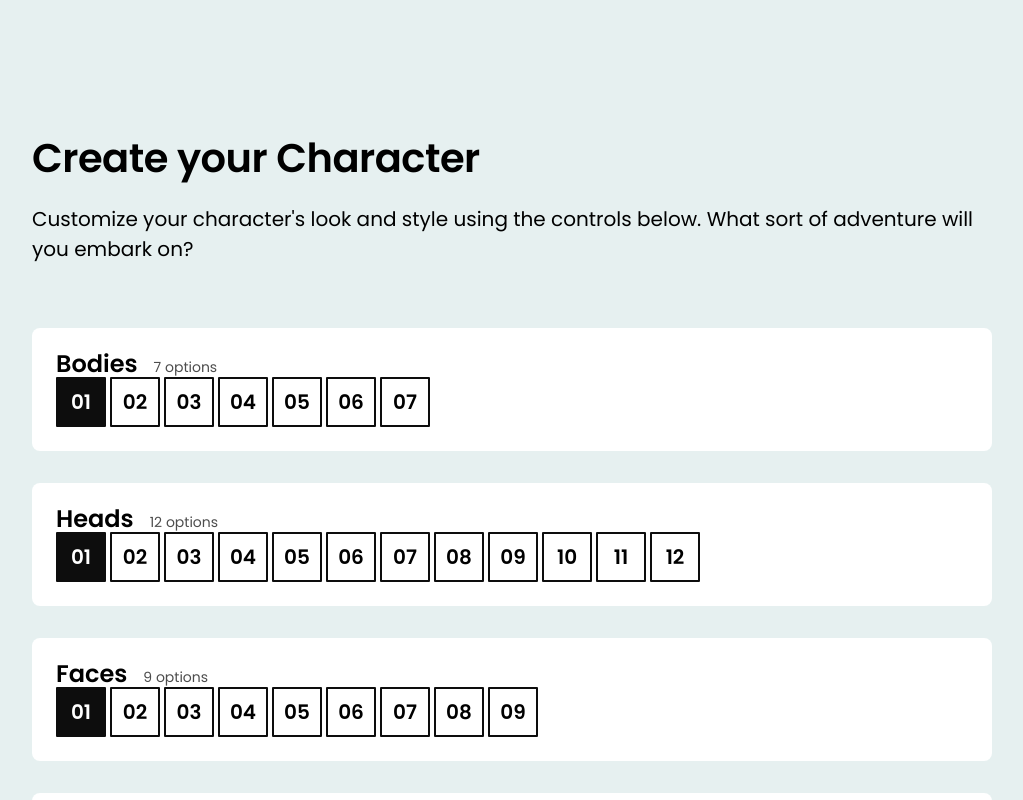
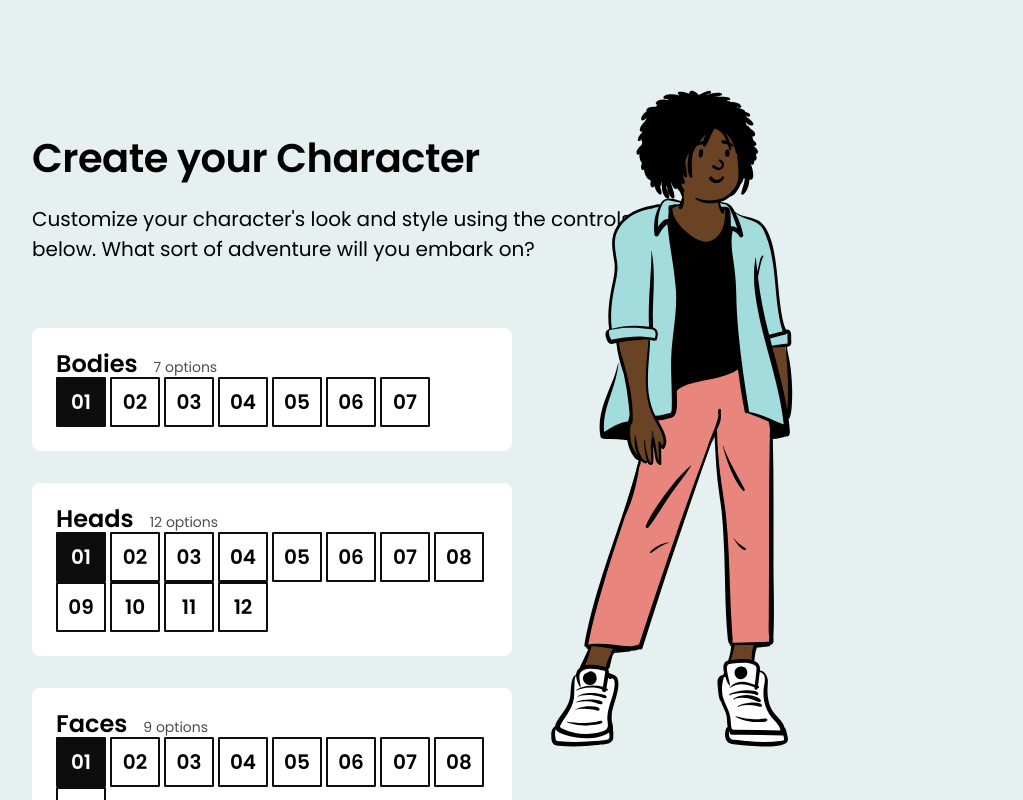
Before and after one commit to vegar/css-for-js, a React (Create React App) app in the folder m2/character-creator/: page / in a window 1280 px wide. Shown: the top 800 px of the page, without its empty margins (128-1151 px from the left). Built offline with nearby package versions, Linux system fonts and the light colour scheme.

Commit message:
ex2 character layout

```diff
--- a/m2/character-creator/src/components/Character/Character.module.css
+++ b/m2/character-creator/src/components/Character/Character.module.css
@@ -1,4 +1,5 @@
 .character {
   /* Fill the available container height */
   height: 100%;
+  min-height: 500px;
 }
--- a/m2/character-creator/src/components/CharacterEditor/CharacterEditor.js
+++ b/m2/character-creator/src/components/CharacterEditor/CharacterEditor.js
@@ -77,7 +77,6 @@ function App() {
           />
         </div>
       </MaxWidthWrapper>
-
       <div className={styles.characterWrapper}>
         <Character
           body={body}
@@ -88,6 +87,7 @@ function App() {
           clothesColor={clothesColor}
         />
       </div>
+
     </main>
   );
 }
--- a/m2/character-creator/src/components/CharacterEditor/CharacterEditor.module.css
+++ b/m2/character-creator/src/components/CharacterEditor/CharacterEditor.module.css
@@ -4,10 +4,12 @@
 }
 
 .maxWidthWrapper {
+  max-width: 1024px;
 }
 
 .header {
   padding-bottom: 64px;
+  max-width: 65%;
 }
 
 .title {
@@ -24,7 +26,15 @@
 }
 
 .characterWrapper {
+  bottom: 5%;
+  min-height: 500px;
+
+  position: fixed;
+  top: 10%;
+  left: 50%;
+  margin-left: 20px;
 }
 
 .controlColumn {
+  max-width: 50%;
 }
```
